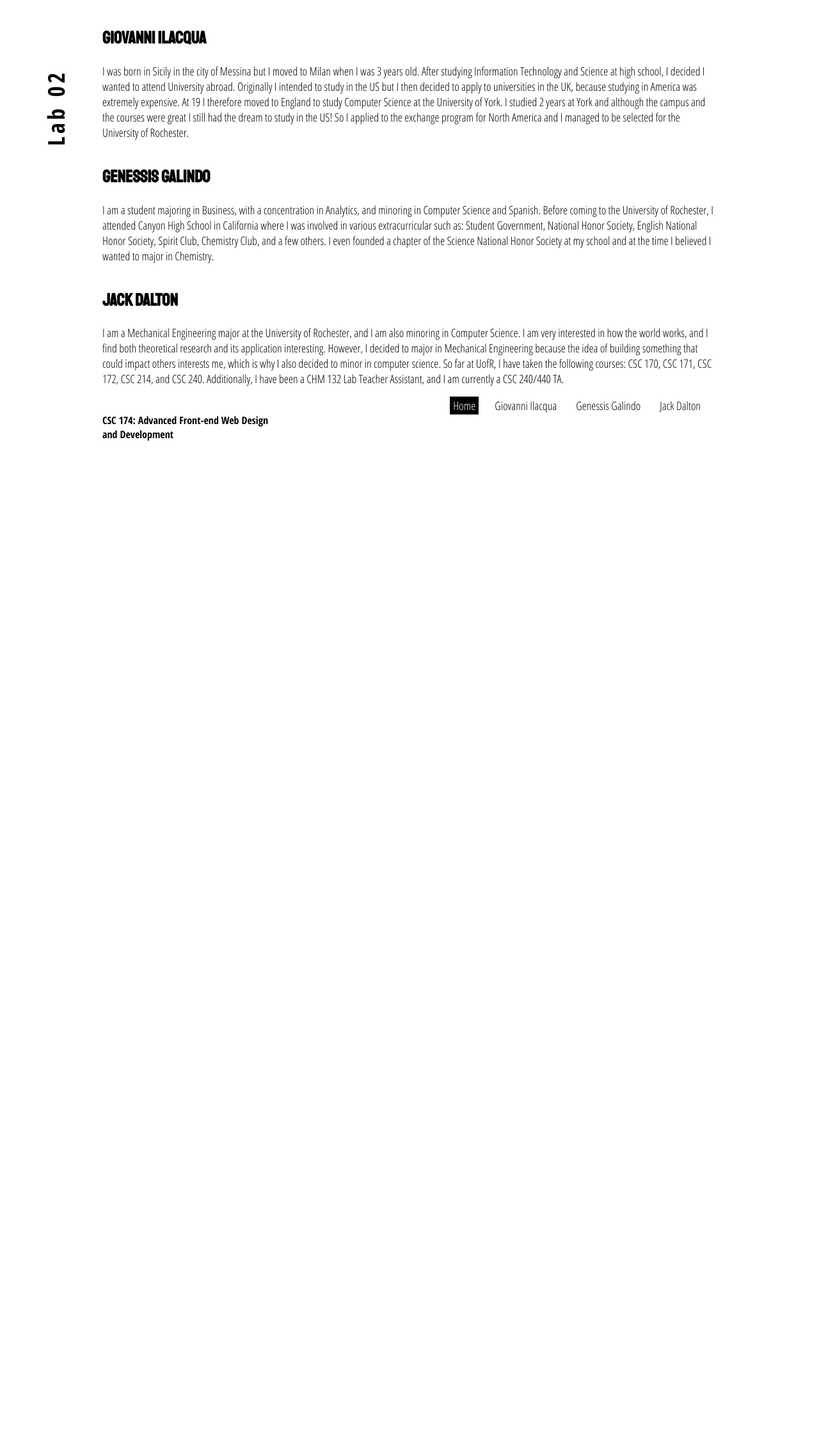
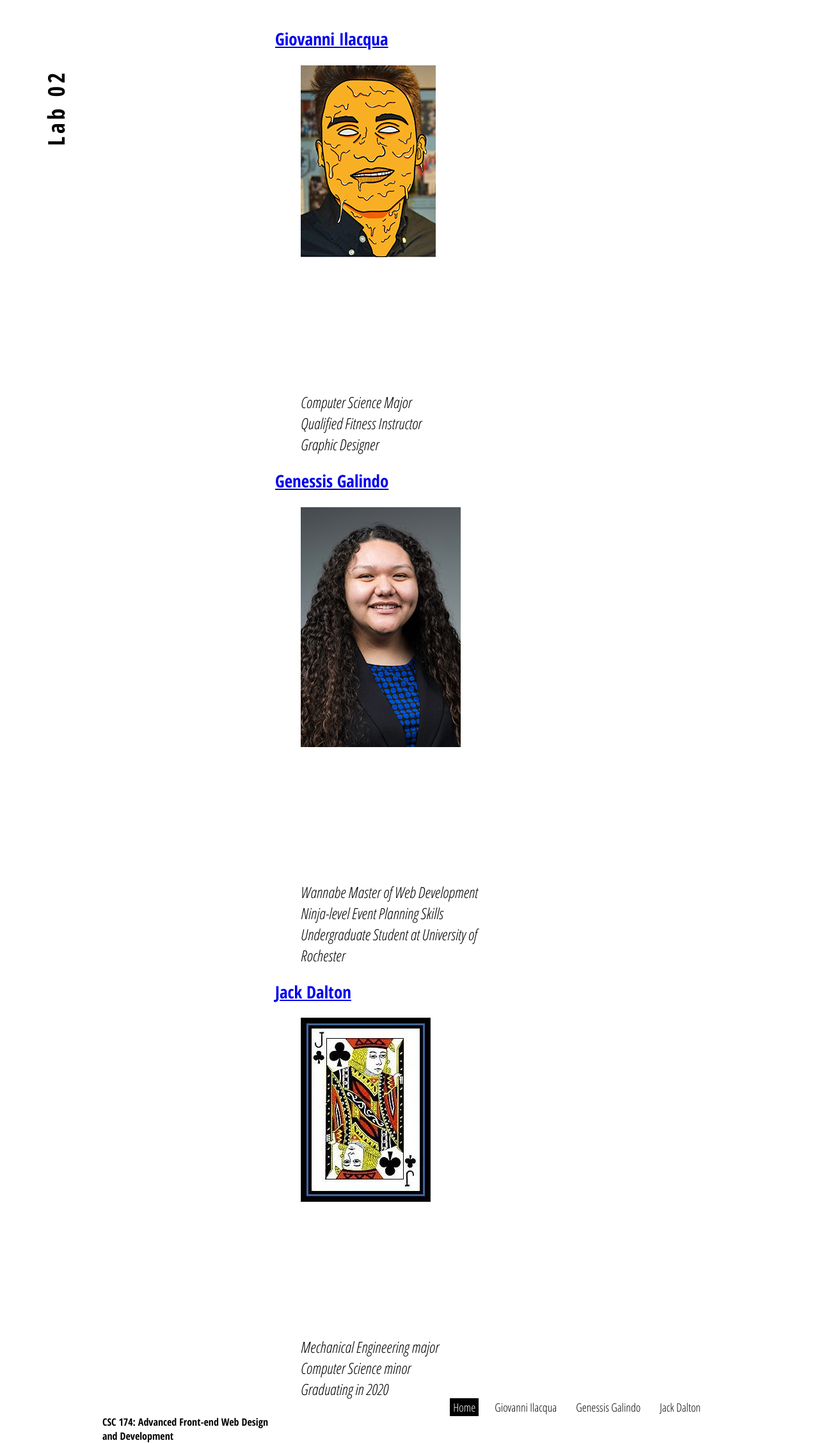
Before and after one commit to qw6200/CSC174Assignment5, a PHP site: page / in a window 1280 px wide. Shown: the whole page at 64% size. Before the commit the page ends 689 px from the top, so only its background shows below. Run offline with PHP 8.4, Linux system fonts and the light colour scheme.

Commit message:
Updated index.php to the homepage

```diff
--- a/index.php
+++ b/index.php
@@ -1,42 +1,60 @@
-
 <!DOCTYPE html>
 <html lang="en">
+
 <head>
 	<?php include 'includes/head.php';?>
-    <title>Home | Lab 2: Flash Website</title>
+	<title> Odd Student Out </title>
 </head>
 
 <body class="container">
-
 	<header>
 		<a href="index.php">
 			<h1>Lab 02</h1>
 		</a>
 	</header>
+	<main>
+		<article>
+			<a href="index.php">
+				<h1>Giovanni Ilacqua</h1>
+				<img class="profile-picture" src="images/profile_photo.jpg" alt="A profile photo">
+			</a>
+			<aside>
+				<ul>
+					<li>Computer Science Major</li>
+					<li>Qualified Fitness Instructor</li>
+					<li>Graphic Designer</li>
+				</ul>
+			</aside>
+		</article>
+		<article>
+			<a href="index.php">
+				<h1>Genessis Galindo</h1>
+				<img class="profile-picture" src="images/genessis.jpg" alt="Genessis Galindo">
+			</a>
 
+			<aside>
+				<ul>
+					<li>Wannabe Master of Web Development</li>
+					<li>Ninja-level Event Planning Skills </li>
+					<li>Undergraduate Student at University of Rochester</li>
+				</ul>
+			</aside>
+		</article>
 		<article>
-        <h2>Giovanni Ilacqua</h2>
-        <p>I was born in Sicily in the city of Messina but I moved to Milan when I was 3 years old. After studying Information
-            Technology and Science at high school, I decided I wanted to attend University abroad. Originally I intended to
-            study in the US but I then decided to apply to universities in the UK, because studying in America was extremely
-            expensive. At 19 I therefore moved to England to study Computer Science at the University of York.
-            I studied 2 years at York and although the campus and the courses were great I still had the dream to study in the
-            US!
-            So I applied to the exchange program for North America and I managed to be selected for the University of
-            Rochester.</p>
+			<a href="index.php">
+				<h1>Jack Dalton</h1>
+				<img class="profile-picture" src="images/jack_clubs.jpg" alt="Jack">
+			</a>
+
+			<aside>
+				<ul>
+					<li>Mechanical Engineering major</li>
+					<li>Computer Science minor</li>
+					<li>Graduating in 2020</li>
+				</ul>
+			</aside>
 		</article>
-
-    <article>
-        <h2>Genessis Galindo</h2>
-
-        <p>I am a student majoring in Business, with a concentration in Analytics, and minoring in Computer Science and Spanish. Before coming to the University of Rochester, I attended Canyon High School in California where I was involved in various extracurricular such as: Student Government, National Honor Society, English National Honor Society, Spirit Club, Chemistry Club, and a few others. I even founded a chapter of the Science National Honor Society at my school and at the time I believed I wanted to major in Chemistry.</p>
-    </article>
-
-    <article>
-        <h2>Jack Dalton</h2>
-        <p> I am a Mechanical Engineering major at the University of Rochester, and I am also minoring in Computer Science. I am very interested in how the world works, and I find both theoretical research and its application interesting. However, I decided to major in Mechanical Engineering because the idea of building something that could impact others interests me, which is why I also decided to minor in computer science. So far at UofR, I have taken the following courses: CSC 170, CSC 171, CSC 172, CSC 214, and CSC 240. Additionally, I have been a CHM 132 Lab Teacher Assistant, and I am currently a CSC 240/440 TA.</p>
-    </article>
-
+	</main>
 	<?php include 'includes/nav.php';?>
 
 
```
Lines whose indentation alone changed are shown as unchanged.
